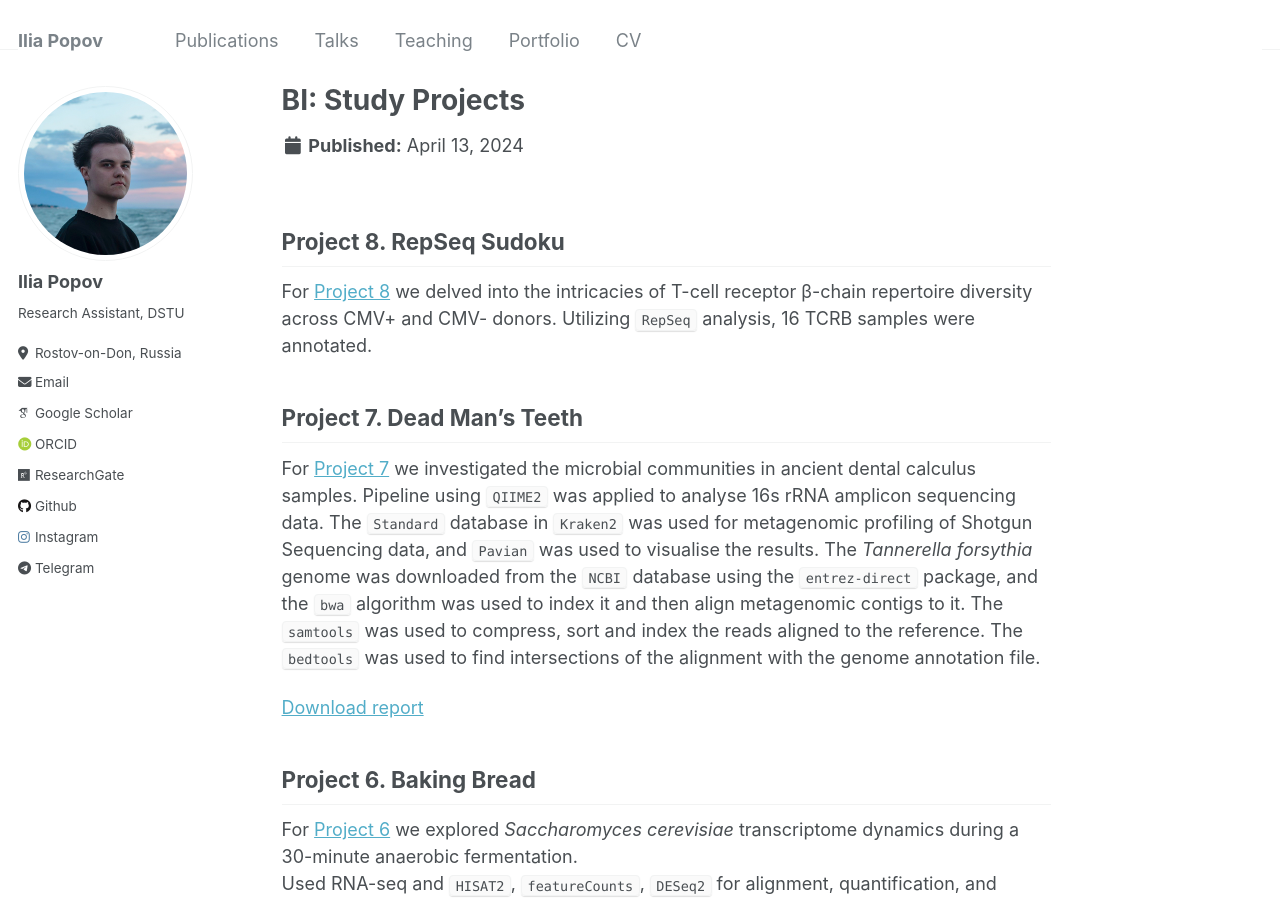
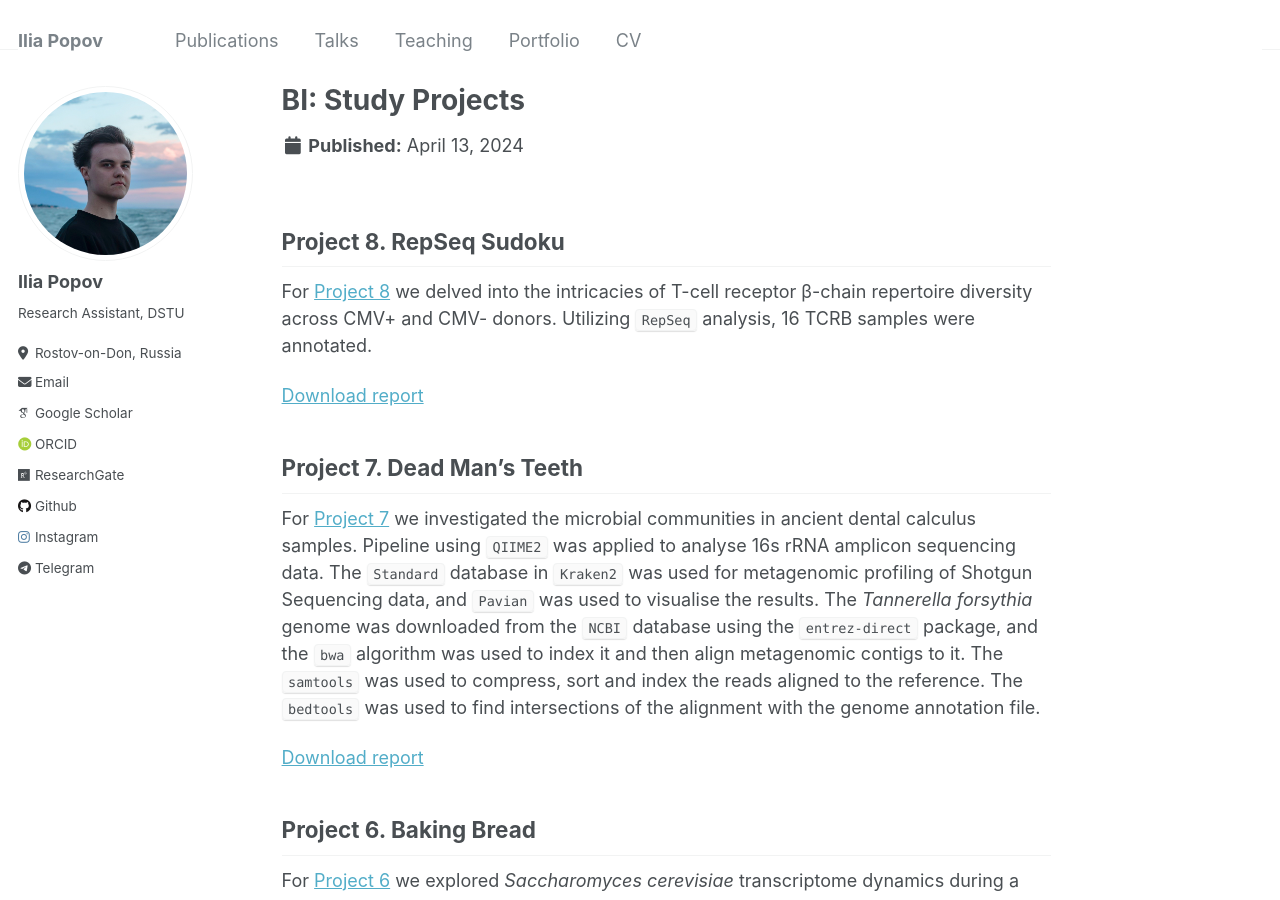
Before and after one commit to iliapopov17/iliapopov17.github.io, a Jekyll site: the page built from _portfolio/portfolio-5.md, in a window 1280 px wide and 900 px high. Built offline with Jekyll 4.4.1, drawn with Linux system fonts in a browser that asks for light colours; some web fonts are replaced.

Commit message:
fix project 8

```diff
--- a/_portfolio/portfolio-5.md
+++ b/_portfolio/portfolio-5.md
@@ -14,7 +14,9 @@
 
 ## Project 8. RepSeq Sudoku
 
-For [Project 8](Project%208) we delved into the intricacies of T-cell receptor β-chain repertoire diversity across CMV+ and CMV- donors. Utilizing `RepSeq` analysis, 16 TCRB samples were annotated.
+For [Project 8](https://github.com/iliapopov17/BI-Workshop-miniProjects/tree/main/Project%208) we delved into the intricacies of T-cell receptor β-chain repertoire diversity across CMV+ and CMV- donors. Utilizing `RepSeq` analysis, 16 TCRB samples were annotated.
+
+[Download report](http://iliapopov17.github.io/files/Study-projects/BI_Project_8_Popov.pdf)
 
 ## Project 7. Dead Man's Teeth
 
```
Also changed, not shown: 1 other file.
